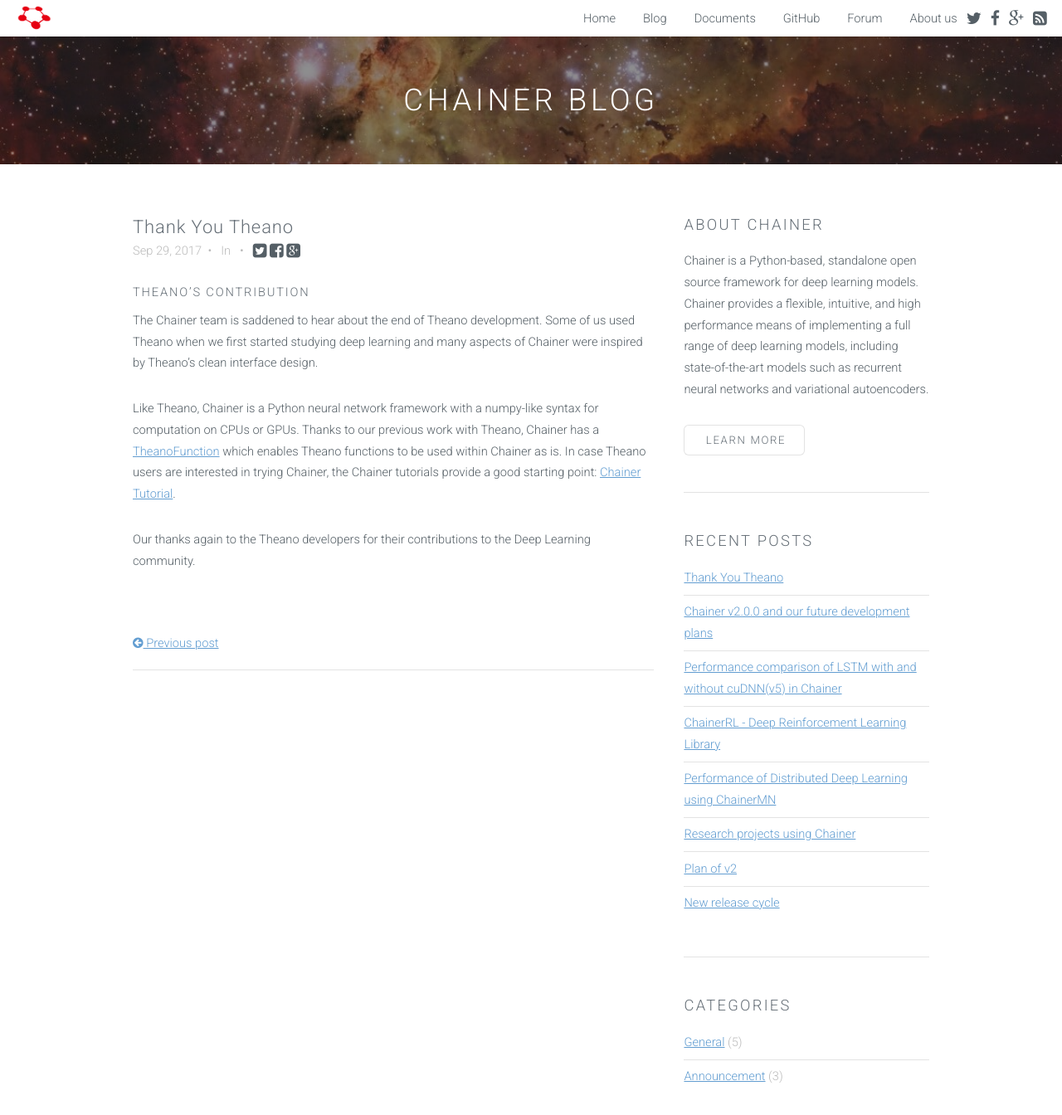
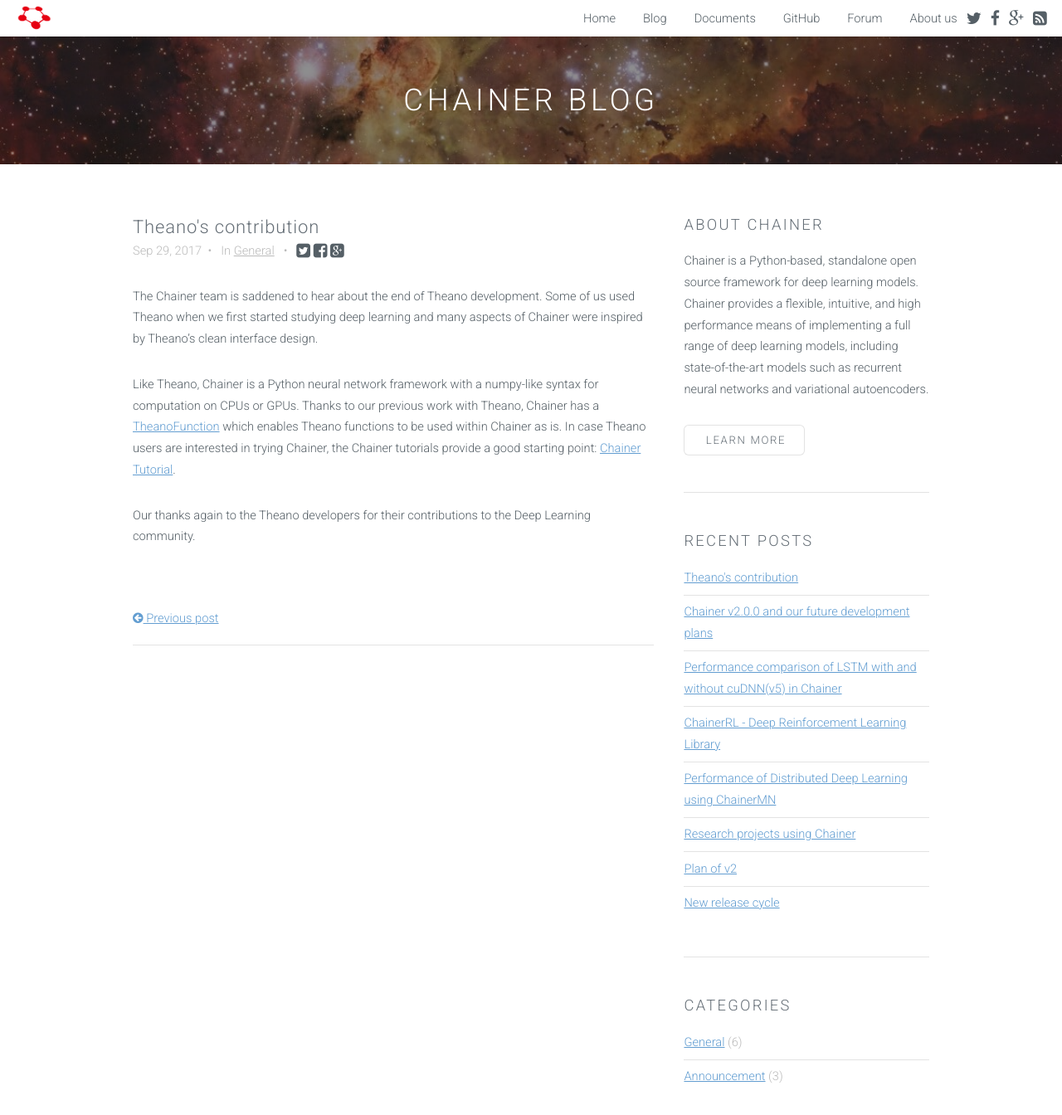
Before and after one commit to chainer/chainer.org, a Jekyll site: the page built from _posts/2017-09-29-thank-you-theano.md, in a window 1280 px wide and 1400 px high. Shown: the top 1344 px of the window at 83% size. Built offline with Jekyll 4.4.1, drawn with Linux system fonts in a browser that asks for light colours; our own code applies the rules of GitHub Pages for plain Markdown files.

Commit message:
Add header

```diff
--- a/_posts/2017-09-29-thank-you-theano.md
+++ b/_posts/2017-09-29-thank-you-theano.md
@@ -1,4 +1,8 @@
-# Theano's contribution
+---
+title: Theano's contribution
+layout: post
+categories: General
+---
 
 The Chainer team is saddened to hear about the end of Theano development. Some of us used Theano when we first started studying deep learning and many aspects of Chainer were inspired by Theano's clean interface design.
 
```
